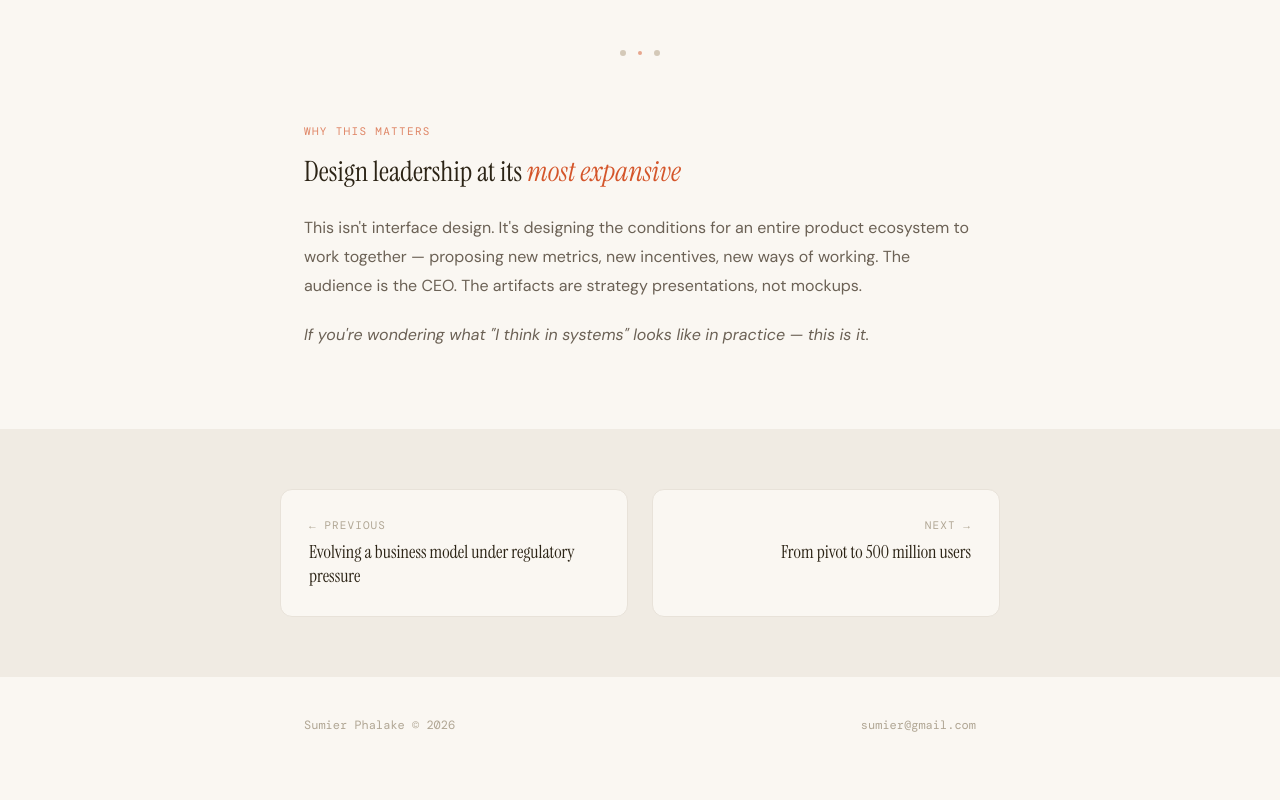
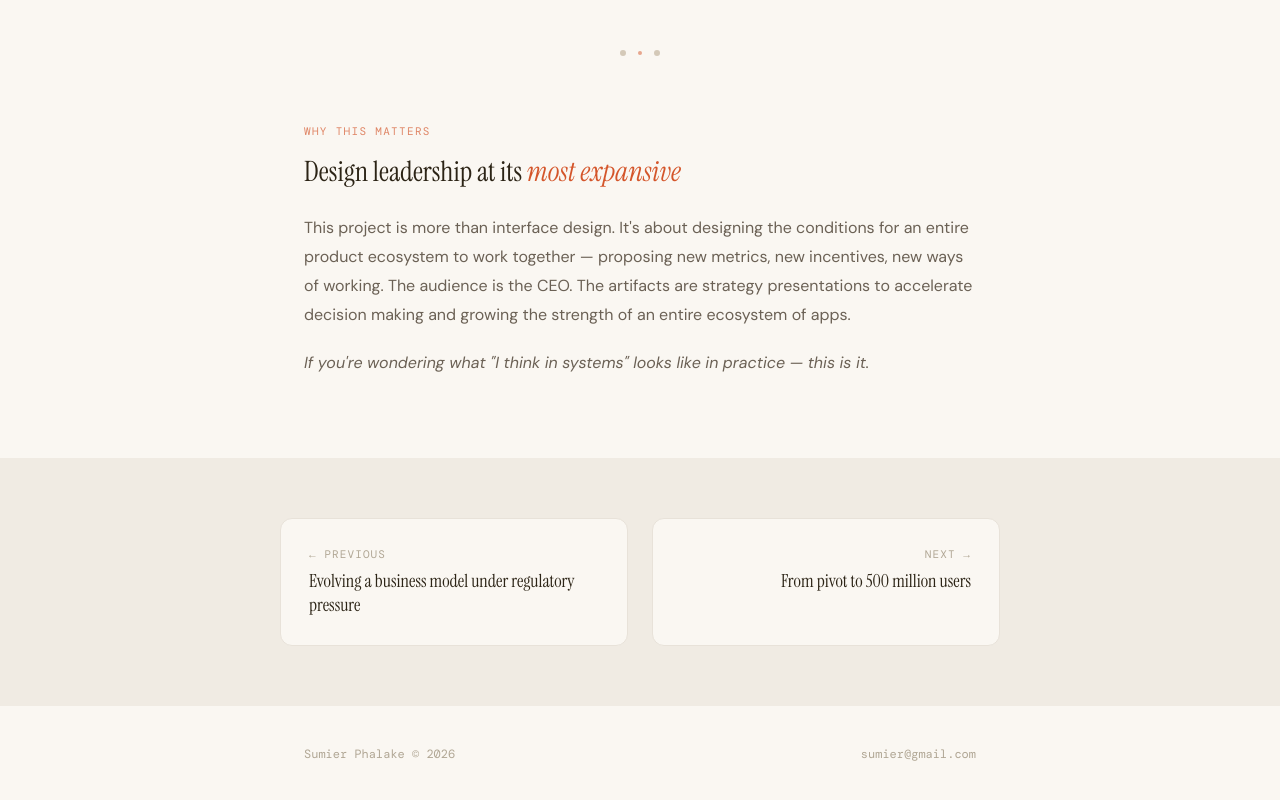
Before and after one commit to sumwaah/portfolio-site, a React (Vite) app: page /strategic-design/ecosystem in a window 1280 px wide. Shown: the part 3539-4339 px from the top of the page. Before the commit the page ends 4312 px from the top, so only its background shows below. Built offline with nearby package versions, Linux system fonts and the light colour scheme.

Commit message:
Fix JSX style syntax in nav sections

```diff
--- a/src/pages/CsEcosystem.jsx
+++ b/src/pages/CsEcosystem.jsx
@@ -573,7 +573,7 @@ export default function CaseStudyEcosystem() {
 
         <FadeIn delay={0.1}>
           <p style={{ fontSize: "16px", color: MID, lineHeight: 1.8, margin: "0 0 20px" }}>
-            This isn't interface design. It's designing the conditions for an entire product ecosystem to work together — proposing new metrics, new incentives, new ways of working. The audience is the CEO. The artifacts are strategy presentations, not mockups.
+            This project is more than interface design. It's about designing the conditions for an entire product ecosystem to work together — proposing new metrics, new incentives, new ways of working. The audience is the CEO. The artifacts are strategy presentations to accelerate decision making and growing the strength of an entire ecosystem of apps.
           </p>
         </FadeIn>
 
```
Also changed, not shown: 2 other files (tests, documents, lock files or other folders).
